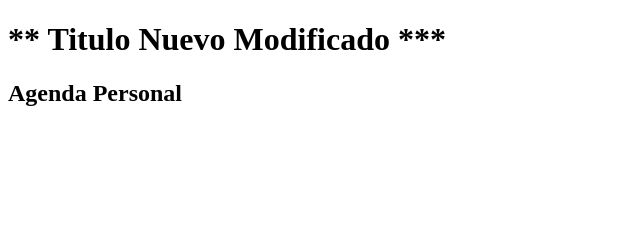
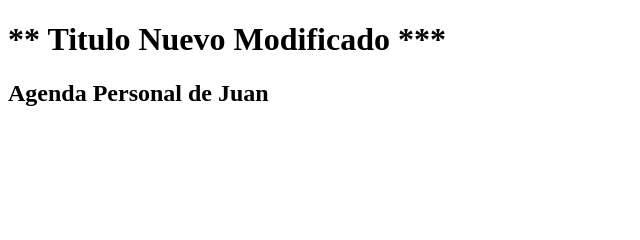
Before and after one commit to jgon72/hello-world-git, a plain HTML site: page index.html in a window 1280 px wide. Shown: the top 240 px of the page, 0-640 px from the left. Drawn offline with Linux system fonts and the light colour scheme.

Commit message:
Se personaliza la agenda para juan.

```diff
--- a/index.html
+++ b/index.html
@@ -8,7 +8,7 @@
 </head>
 <body>
     <h1>** Titulo Nuevo Modificado ***</h1>
-    <h2>Agenda Personal</h2>
+    <h2>Agenda Personal de Juan</h2>
     <form action="#" method="get">
         <input type="number" name="firstName" id="firstName">
         <input type="text" name="lastName" id="lastName">
```
